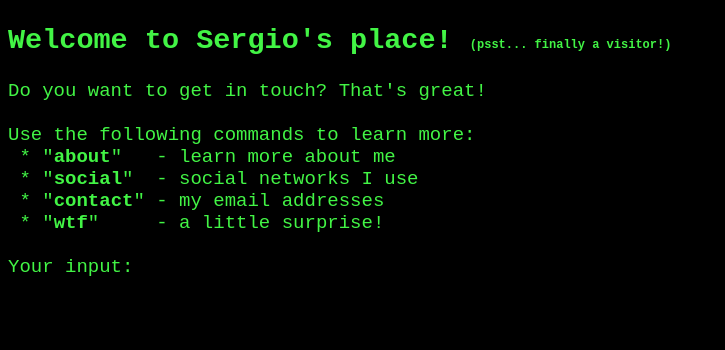
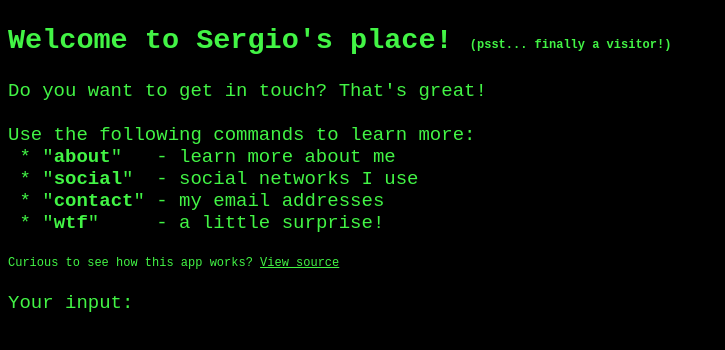
Before and after one commit to taueres/santoro.tech, a React (Create React App) app: page / in a window 1280 px wide. Shown: the top 350 px of the page, without its empty margins (0-725 px from the left). Built offline with nearby package versions, Linux system fonts and the light colour scheme.

Commit message:
Add scrolling, add link to source code

```diff
--- a/src/App.js
+++ b/src/App.js
@@ -18,6 +18,8 @@ function App() {
     return () => document.removeEventListener('keydown', handleCharTyped);
   }, []);
 
+  useEffect(() => window.scrollTo(0, document.body.scrollHeight), [state]);
+
   const {consoleLine, output, colorIdx} = state;
 
   return (
@@ -31,6 +33,10 @@ function App() {
         {' '}* "<b>social</b>"  - social networks I use<br/>
         {' '}* "<b>contact</b>" - my email addresses<br/>
         {' '}* "<b>wtf</b>"     - a little surprise!<br/><br/>
+        <div className="view-source">
+          Curious to see how this app works?
+          {' '}<a href="https://github.com/taueres/santoro.tech" target="_blank">View source</a>
+        </div><br/>
       </pre>
       <pre className="inline interactive">
         {output}
--- a/src/index.css
+++ b/src/index.css
@@ -5,7 +5,7 @@ body {
   font-size: 15px;
 }
 
-.psst {
+.psst, .view-source {
   font-size: 10px;
 }
 
@@ -13,7 +13,7 @@ body {
   body {
     font-size: 19px;
   }
-  .psst {
+  .psst, .view-source {
     font-size: 12px;
   }
 }
```
